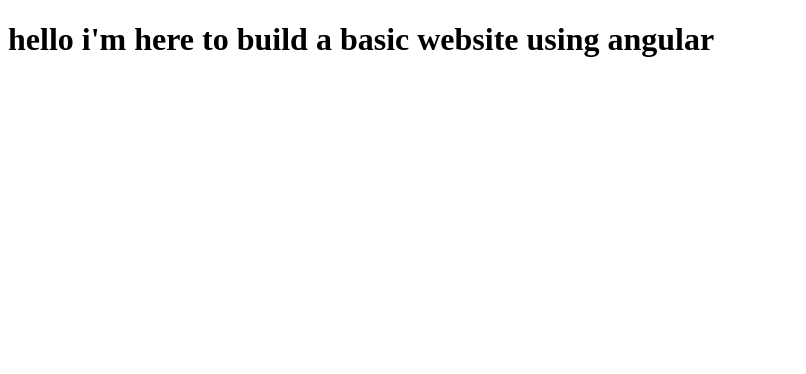
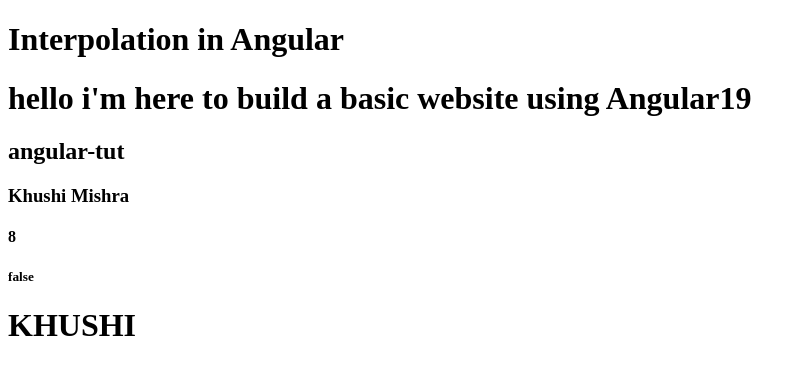
Before and after one commit to khushi667/Angular, an Angular app: page / in a window 1280 px wide. Shown: the top 374 px of the page, without its empty margins (0-806 px from the left). Built offline with nearby package versions, Linux system fonts and the light colour scheme.

Commit message:
learned interpolation in angular

```diff
--- a/src/app/app.html
+++ b/src/app/app.html
@@ -1 +1,7 @@
-<h1>hello i'm here to build a basic website using angular</h1>
+<h1>Interpolation in Angular</h1>
+<h1>hello i'm here to build a basic website using Angular19</h1>
+<h2>{{title}}</h2>
+<h3>{{name}}</h3>
+<h4>{{x+y}}</h4>
+<h5>{{user1===user2}}</h5>
+<h1>{{'khushi'.toUpperCase()}}</h1>
--- a/src/app/app.ts
+++ b/src/app/app.ts
@@ -9,4 +9,9 @@
 })
 export class App {
   protected title = 'angular-tut';
+  name ='Khushi Mishra';
+  x = 4;
+  y = 4;
+  user1 = 'khushi';
+  user2 = 'om';
 }
```
